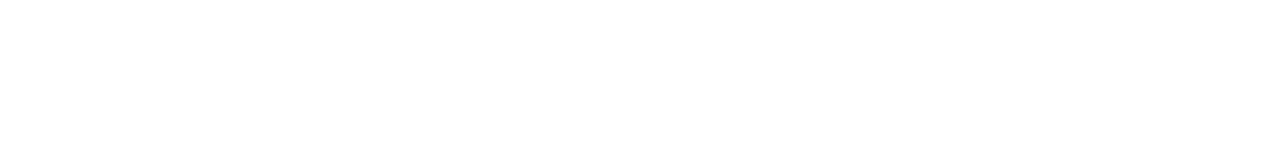
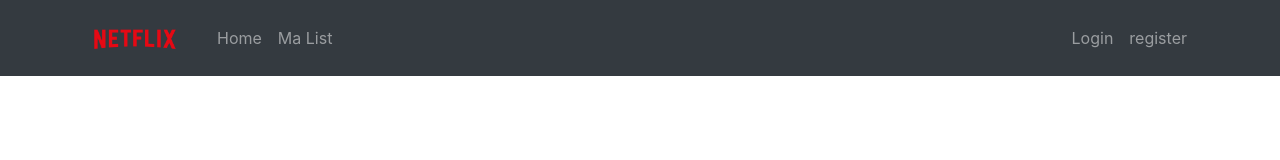
Before and after one commit to jb-webdev/training-project-bootstrap, a plain HTML site: page index.html in a window 1280 px wide. Drawn offline with nearby package versions, Linux system fonts and the light colour scheme; files that its build step writes are made by us from their sources.

Commit message:
mise en place de la navbar - NON RESPONSIVE

```diff
--- a/index.html
+++ b/index.html
@@ -12,6 +12,29 @@
     <title>bootstrap-netflix-project</title>
   </head>
   <body>
+    <!-- Section HEADER - NAVBAR -->
+    <header>
+      <nav class="navbar navbar-dark fixed-top bg-dark navbar-expand-md">
+        <div class="container">
+          <!-- logo Navbar -->
+          <a href="index.html" class="navbar-brand mr-4">
+            <img src="./logo/netflix.png" alt="logo exercice-project" width="100" height="50" class="d-inline-block align-top">
+          </a>
+          <!-- Items Navabr -->
+          <div class="collapse navbar-collapse">
+            <div class="navbar-nav mr-auto">
+              <a href="" class="nav-item nav-link">Home</a>
+              <a href="" class="nav-item nav-link">Ma List</a>
+            </div>
+            <div class="navbar-nav">
+              <a href="" class="nav-item nav-link">Login</a>
+              <a href="" class="nav-item nav-link">register</a>
+            </div>
+          </div>
+
+        </div>
+      </nav>
+    </header>
 
   </body>
 </html>
```
